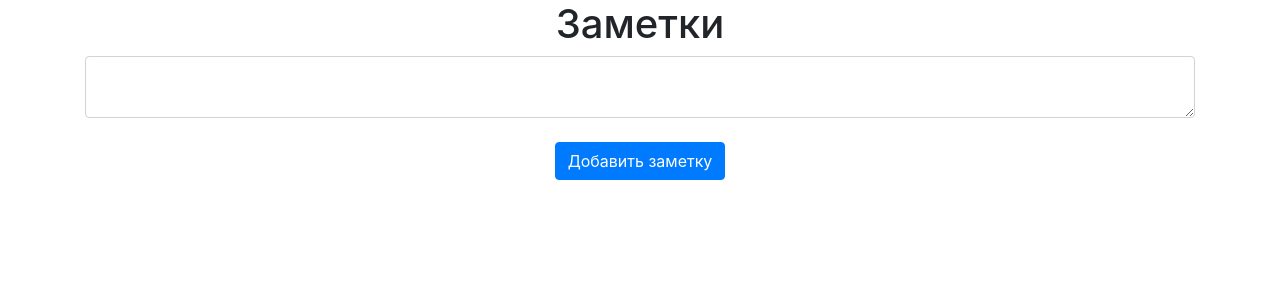
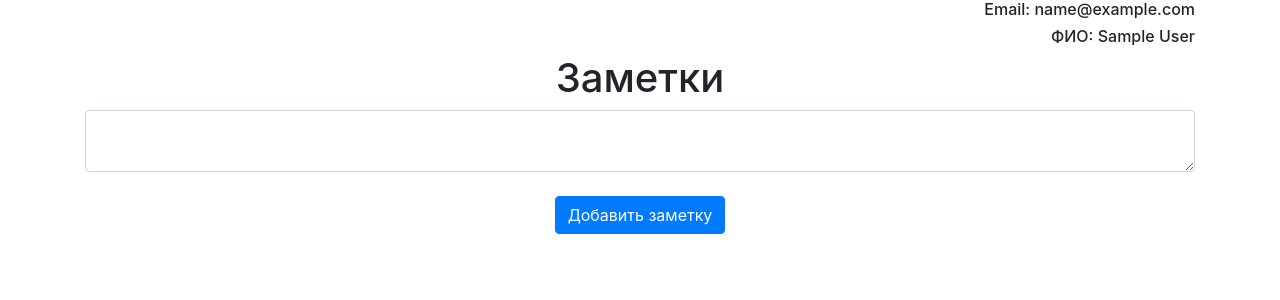
Before and after one commit to SkorikovGeorge/git_web_project, a Flask app: page / in a window 1280 px wide. Shown: the part 40-340 px from the top of the page. Run offline with Flask 2, Linux system fonts and the light colour scheme; the visitor is signed in with stand-in values (Sample User, id 1); data comes from the database, SQL or seed files in the repository; data that the repository does not hold is empty; some libraries are stand-ins or nearby versions.

Commit message:
вывод информации об аккаунте

```diff
--- a/website/routes.py
+++ b/website/routes.py
@@ -21,9 +21,6 @@ def home():
             db.session.commit()
             flash('Текст добавлен', category='success')
 
-    user_id = current_user.id
-    user_email = current_user.email
-    user_name = current_user.name
     return render_template("home.html", user=current_user)
 
 
--- a/website/templates/home.html
+++ b/website/templates/home.html
@@ -1,4 +1,6 @@
-{% extends "base.html" %} {% block title %}Home{% endblock %} {% block content %}
+{% extends "base.html" %} {% block title %}Главная{% endblock %} {% block content %}
+<h6 align="right">Email: {{ user.email }}</h6>
+<h6 align="right">ФИО: {{ user.name }}</h6>
 <h1 align="center">Заметки</h1>
 <ul class="list-group list-group-flush" id="allinfo">
   {% for info in user.all_info %}
```
